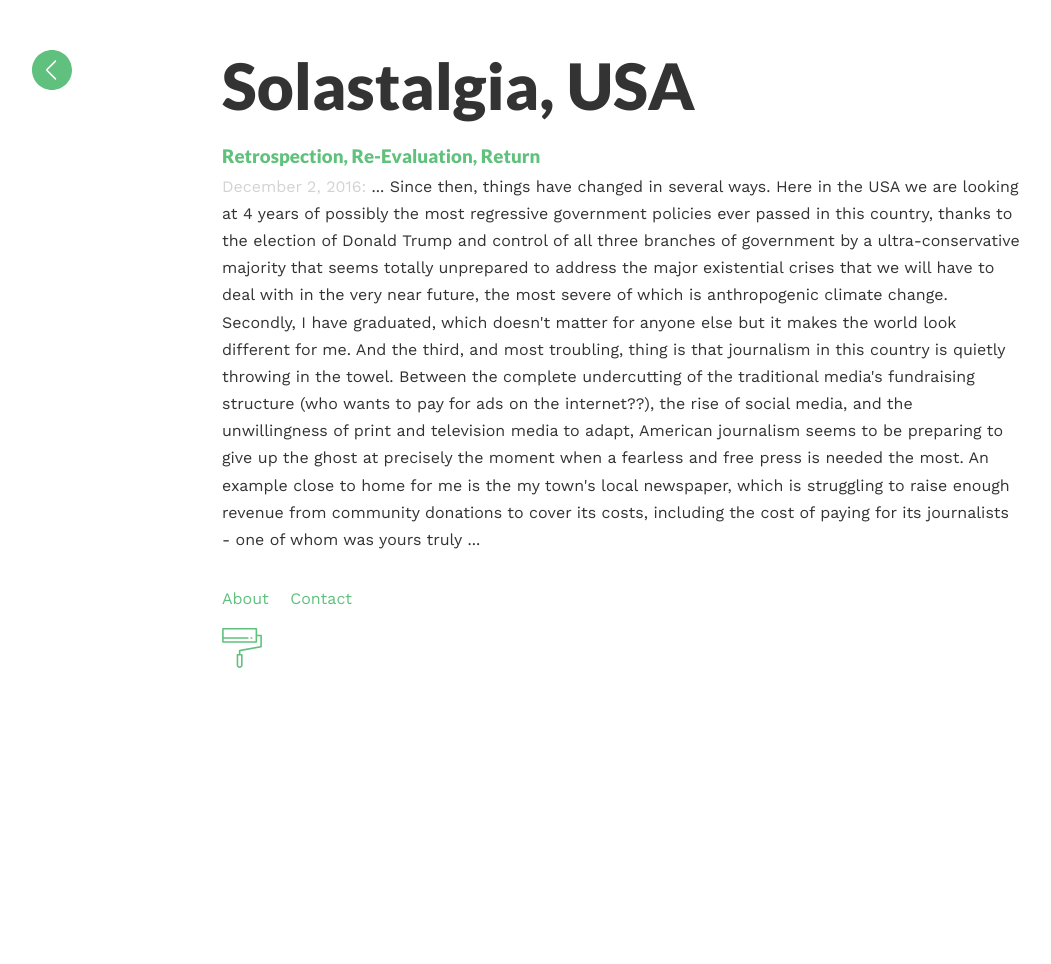
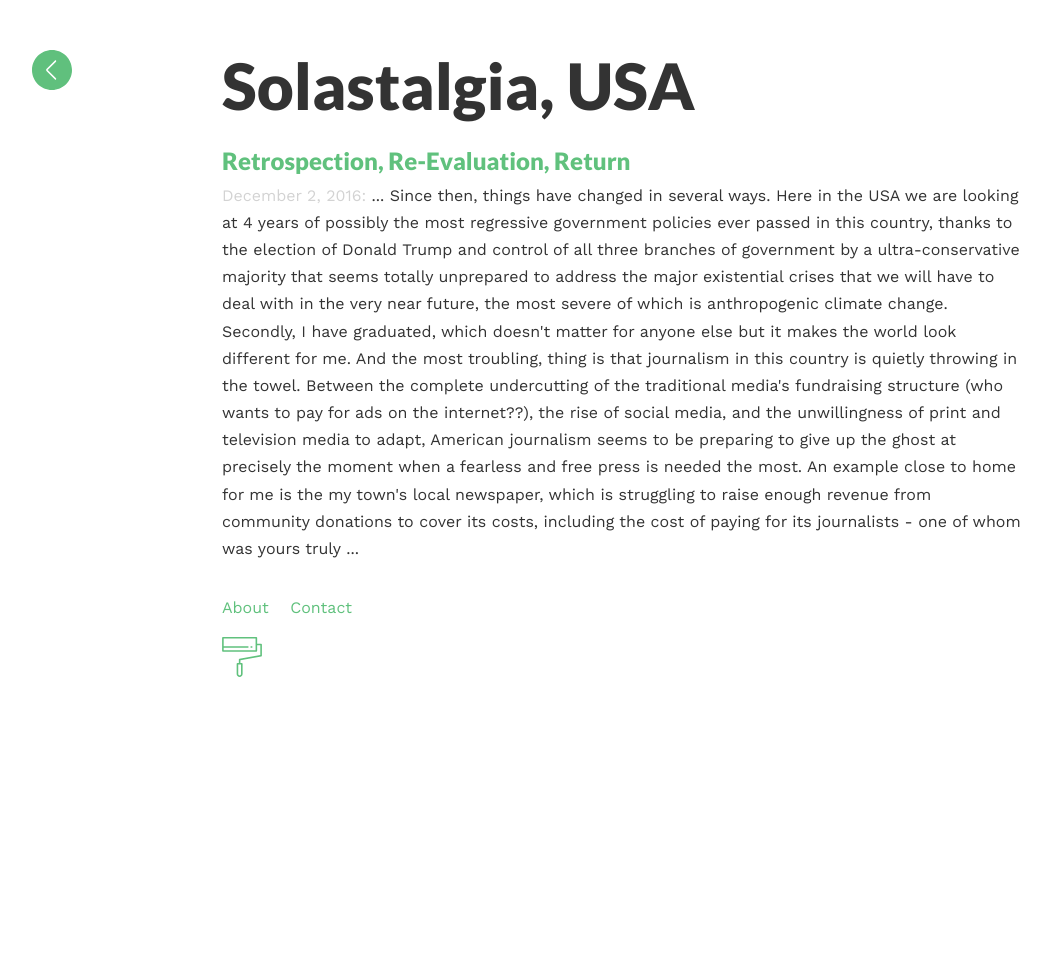
Before and after one commit to SolastalgiaUSA/solastalgiausa.github.io, a Jekyll site: the page built from index.html, in a window 1280 px wide. Shown: the whole page, without its empty margins (18-1069 px from the left). Built offline with Jekyll 4.4.1, drawn with Linux system fonts in a browser that asks for light colours.

Commit message:
excerpt typo

```diff
--- a/_posts/2016-12-02-return.md
+++ b/_posts/2016-12-02-return.md
@@ -2,7 +2,7 @@
 layout: post
 title:  "Retrospection, Re-evaluation, Return"
 date:   2016-12-02
-excerpt: ... Since then, things have changed in several ways.  Here in the USA we are looking at 4 years of possibly the most regressive government policies ever passed in this country, thanks to the election of Donald Trump and control of all three branches of government by a ultra-conservative majority that seems totally unprepared to address the major existential crises that we will have to deal with in the very near future, the most severe of which is anthropogenic climate change.  Secondly, I have graduated, which doesn't matter for anyone else but it makes the world look different for me.  And the third, and most troubling, thing is that journalism in this country is quietly throwing in the towel.  Between the complete undercutting of the traditional media's fundraising structure (who wants to pay for ads on the internet??), the rise of social media, and the unwillingness of print and television media to adapt, American journalism seems to be preparing to give up the ghost at precisely the moment when a fearless and free press is needed the most.  An example close to home for me is the my town's local newspaper, which is struggling to raise enough revenue from community donations to cover its costs, including the cost of paying for its journalists - one of whom was yours truly ...
+excerpt: ... Since then, things have changed in several ways.  Here in the USA we are looking at 4 years of possibly the most regressive government policies ever passed in this country, thanks to the election of Donald Trump and control of all three branches of government by a ultra-conservative majority that seems totally unprepared to address the major existential crises that we will have to deal with in the very near future, the most severe of which is anthropogenic climate change.  Secondly, I have graduated, which doesn't matter for anyone else but it makes the world look different for me.  And the most troubling, thing is that journalism in this country is quietly throwing in the towel.  Between the complete undercutting of the traditional media's fundraising structure (who wants to pay for ads on the internet??), the rise of social media, and the unwillingness of print and television media to adapt, American journalism seems to be preparing to give up the ghost at precisely the moment when a fearless and free press is needed the most.  An example close to home for me is the my town's local newspaper, which is struggling to raise enough revenue from community donations to cover its costs, including the cost of paying for its journalists - one of whom was yours truly ...
 ---
 
 
--- a/index.html
+++ b/index.html
@@ -3,5 +3,5 @@
 ---
 <h1 class="headline">{{site.title}}</h1>
 {% for post in site.posts %}
-<h3><a href="{{post.url | prepend: site.baseurl}}">{{post.title}}</a></h3> <span style="color:#d3d3d3">{{ post.date | date: "%B %-d, %Y" }}:</span> {{ post.excerpt }}
+<h2><a href="{{post.url | prepend: site.baseurl}}">{{post.title}}</a></h2> <span style="color:#d3d3d3">{{ post.date | date: "%B %-d, %Y" }}:</span> {{ post.excerpt }}
 {% endfor %}
```
